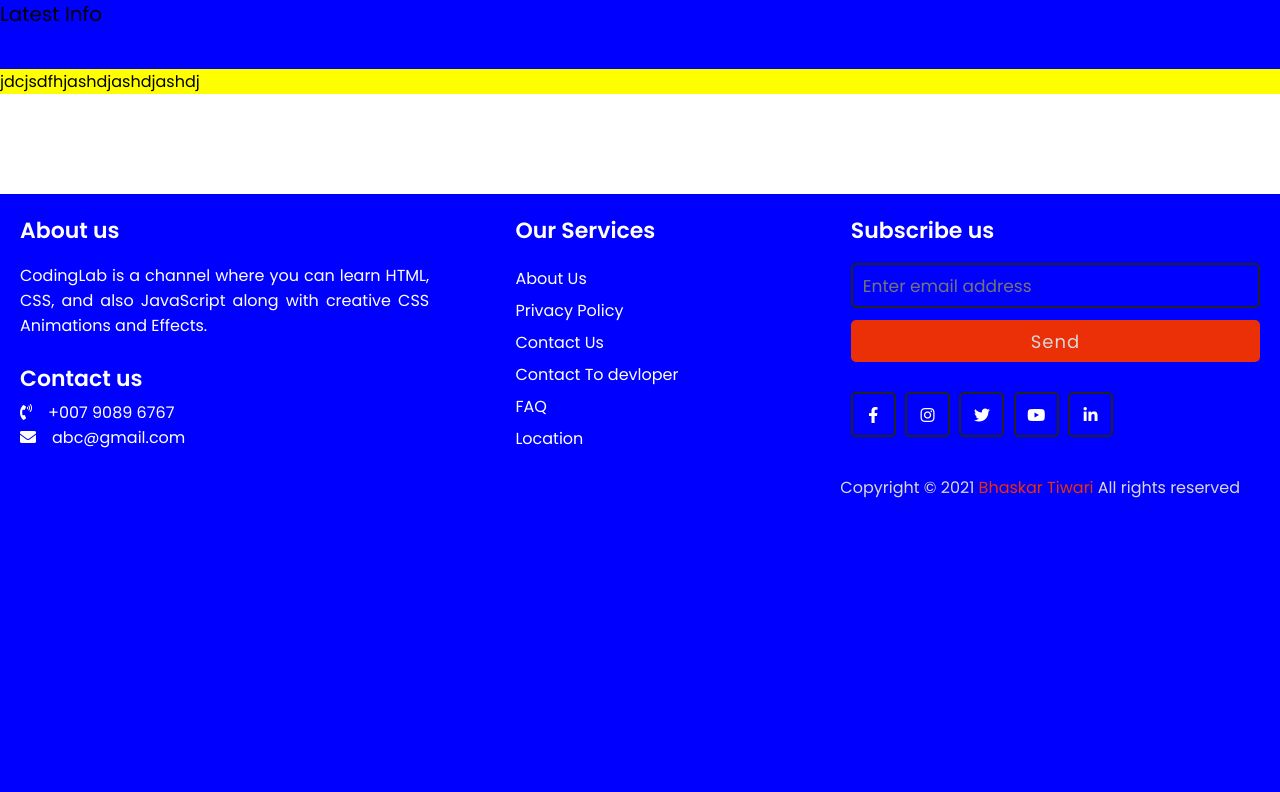
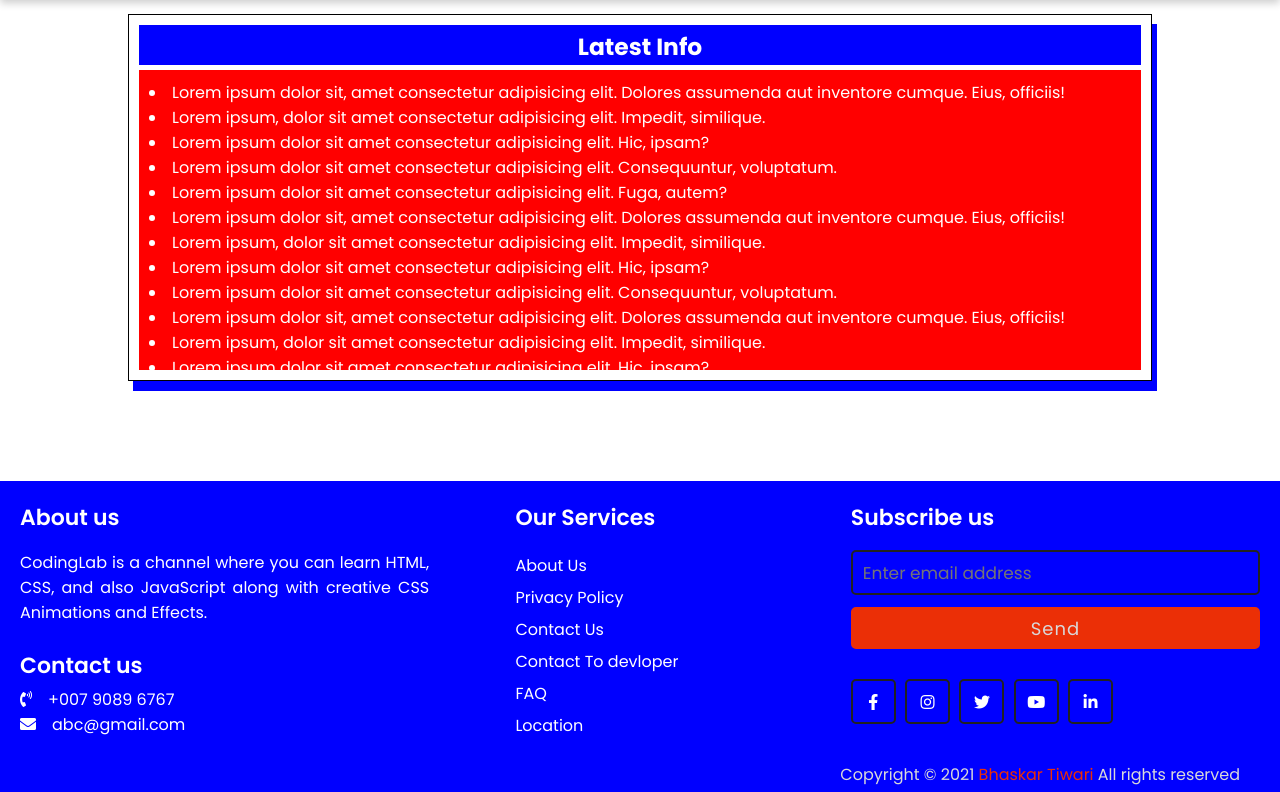
Before and after one commit to T-Bhaskar/LSM, a PHP site: page / in a window 1280 px wide. Shown: the part 352-1144 px from the top of the page. Before the commit the page ends 850 px from the top, so only its background shows below. Run offline with PHP 8.4, Linux system fonts and the light colour scheme.

Commit message:
updated latest info

```diff
--- a/index.php
+++ b/index.php
@@ -1,5 +1,17 @@
+<!DOCTYPE html>
+<html lang="en">
+<head>
+    <meta charset="UTF-8">
+    <meta http-equiv="X-UA-Compatible" content="IE=edge">
+    <meta name="viewport" content="width=device-width, initial-scale=1.0">
+    <title>School Management Project</title>
+    <style>
 
-<?php include "lib_inc/header.php" ; ?>
+    </style>
+</head>
+<body>
+<div class="fixheaderm"><?php include "lib_inc/header.php" ; ?></div>
+<div class = "content">
 <?php include "lib_inc/slider.php"; ?>
 <?php include "lib_inc/latestinfo.php" ?>
 <?php include "lib_inc/aboutschool.php" ; ?>
@@ -11,3 +23,6 @@
 
 
 <?php include "lib_inc/footer.php" ; ?>
+    </div>
+</body>
+</html>
--- a/lib_inc/latestinfo.php
+++ b/lib_inc/latestinfo.php
@@ -7,30 +7,72 @@
     <style>
         .latecontainer{
             position: relative;
+            margin-top:15px;
+            margin-left: 10%;
+            margin-right: 10%;
+            border: 1px solid;
+  padding: 10px;
+  box-shadow: 5px 10px blue;
 
         }
         .latecontainer .latehead{
-            height:70px;
+            height:40px;
             wudth: 100%;
             font-size: 20px;
             background-color:blue;
+            color:#fff;
+            padding: 4px;
 
+
+        }
+        .latecontainer .latehead center h3{
+
+            margin-bottom: auto;
 
         }
         .latecontainer .latebody {
             width: 100%;
-            height: max-content;
-            background-color:yellow;
-            color:black;
+            height: 300px;
+            background-color:red;
+            color:#fff;
+            padding: 10px;
+            overflow:auto;
+            margin-top:5px;
 
+
+        }
+        .latecontainer .latebody latebodycontent{
+            margin-left 10px;
         }
     </style>
 </head>
 <body>
   <div class="latecontainer">
-      <div class="latehead">Latest Info</div>
+      <div class="latehead"><center><h3>Latest Info</h3></center></div>
+
       <div class="latebody">
-          jdcjsdfhjashdjashdjashdj
+          <li class = "latebodycontent"> Lorem ipsum dolor sit, amet consectetur adipisicing elit. Dolores assumenda aut inventore cumque. Eius, officiis!</li>
+          <li class = "latebodycontent">Lorem ipsum, dolor sit amet consectetur adipisicing elit. Impedit, similique.</li>
+          <li class = "latebodycontent">Lorem ipsum dolor sit amet consectetur adipisicing elit. Hic, ipsam?</li>
+          <li class = "latebodycontent">Lorem ipsum dolor sit amet consectetur adipisicing elit. Consequuntur, voluptatum.</li>
+          <li class = "latebodycontent">Lorem ipsum dolor sit amet consectetur adipisicing elit. Fuga, autem?</li>
+          <li class = "latebodycontent"> Lorem ipsum dolor sit, amet consectetur adipisicing elit. Dolores assumenda aut inventore cumque. Eius, officiis!</li>
+          <li class = "latebodycontent">Lorem ipsum, dolor sit amet consectetur adipisicing elit. Impedit, similique.</li>
+          <li class = "latebodycontent">Lorem ipsum dolor sit amet consectetur adipisicing elit. Hic, ipsam?</li>
+          <li class = "latebodycontent">Lorem ipsum dolor sit amet consectetur adipisicing elit. Consequuntur, voluptatum.</li>
+          <li class = "latebodycontent"> Lorem ipsum dolor sit, amet consectetur adipisicing elit. Dolores assumenda aut inventore cumque. Eius, officiis!</li>
+          <li class = "latebodycontent">Lorem ipsum, dolor sit amet consectetur adipisicing elit. Impedit, similique.</li>
+          <li class = "latebodycontent">Lorem ipsum dolor sit amet consectetur adipisicing elit. Hic, ipsam?</li>
+          <li class = "latebodycontent">Lorem ipsum dolor sit amet consectetur adipisicing elit. Consequuntur, voluptatum.</li>
+          <li class = "latebodycontent"> Lorem ipsum dolor sit, amet consectetur adipisicing elit. Dolores assumenda aut inventore cumque. Eius, officiis!</li>
+          <li class = "latebodycontent">Lorem ipsum, dolor sit amet consectetur adipisicing elit. Impedit, similique.</li>
+          <li class = "latebodycontent">Lorem ipsum dolor sit amet consectetur adipisicing elit. Hic, ipsam?</li>
+          <li class = "latebodycontent">Lorem ipsum dolor sit amet consectetur adipisicing elit. Consequuntur, voluptatum.</li>
+          <li class = "latebodycontent"> Lorem ipsum dolor sit, amet consectetur adipisicing elit. Dolores assumenda aut inventore cumque. Eius, officiis!</li>
+          <li class = "latebodycontent">Lorem ipsum, dolor sit amet consectetur adipisicing elit. Impedit, similique.</li>
+          <li class = "latebodycontent">Lorem ipsum dolor sit amet consectetur adipisicing elit. Hic, ipsam?</li>
+          <li class = "latebodycontent">Lorem ipsum dolor sit amet consectetur adipisicing elit. Consequuntur, voluptatum.</li>
+
       </div>
 
   </div>
--- a/lib_inc/slider/style.css
+++ b/lib_inc/slider/style.css
@@ -5,7 +5,7 @@
 
 
 .img-slider{
-  position:sticky ;
+  position:relative ;
   width: 100%;
   height: 300px;
   box-shadow: 0 4px 8px 0 rgba(0,0,0,0.2);
@@ -87,7 +87,7 @@
 @media (max-width: 820px){
   .img-slider{
     width: 100%;
-    height: 375px;
+    height: 300px;
   }
 
   .img-slider .slide .info{
@@ -117,7 +117,7 @@
 @media (max-width: 620px){
   .img-slider{
     width: 100%;
-    height: 250px;
+
   }
 
   .img-slider .slide .info{
@@ -147,7 +147,7 @@
 @media (max-width: 420px){
   .img-slider{
     width: 100%;
-    height: 200px;
+
   }
 
   .img-slider .slide .info{
```
